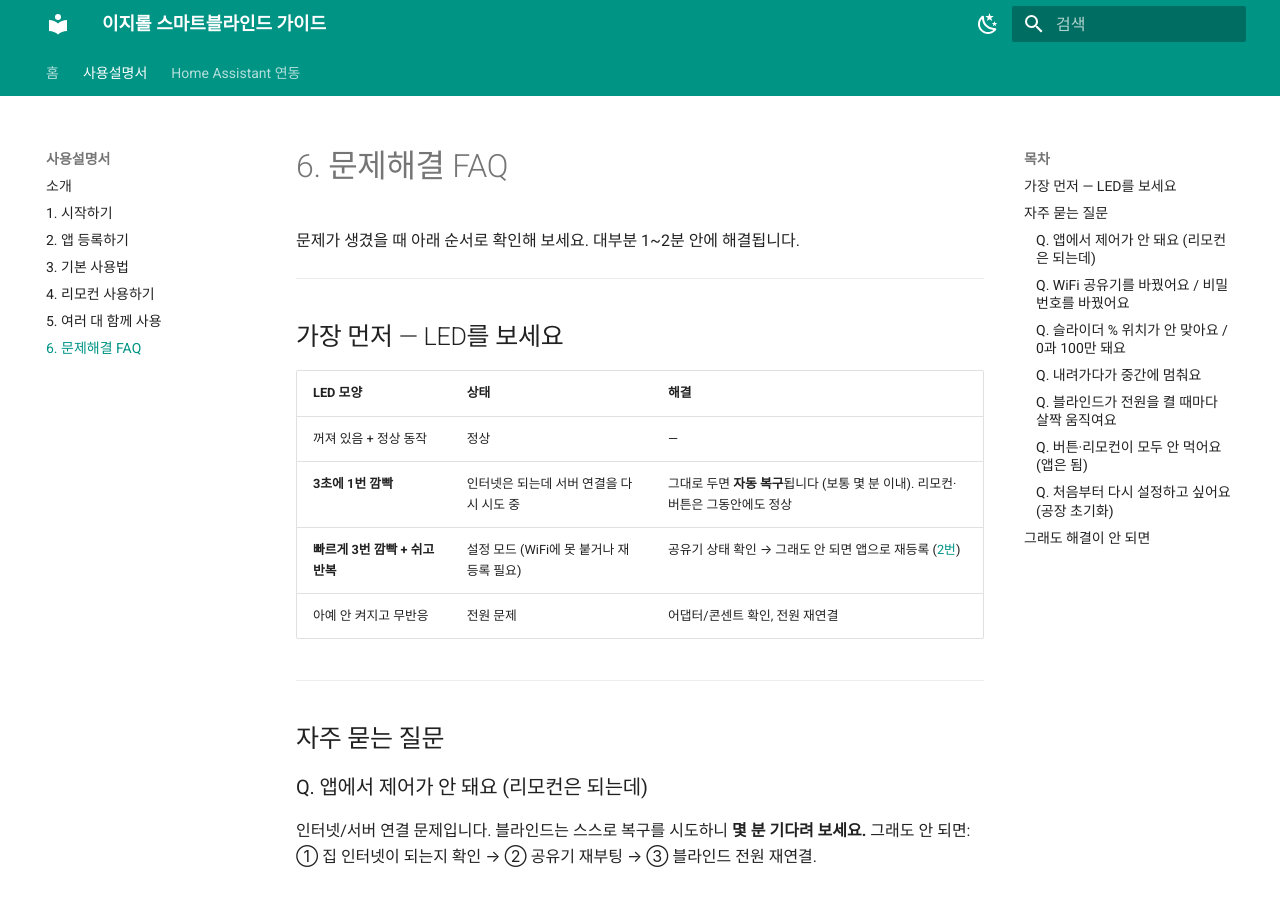
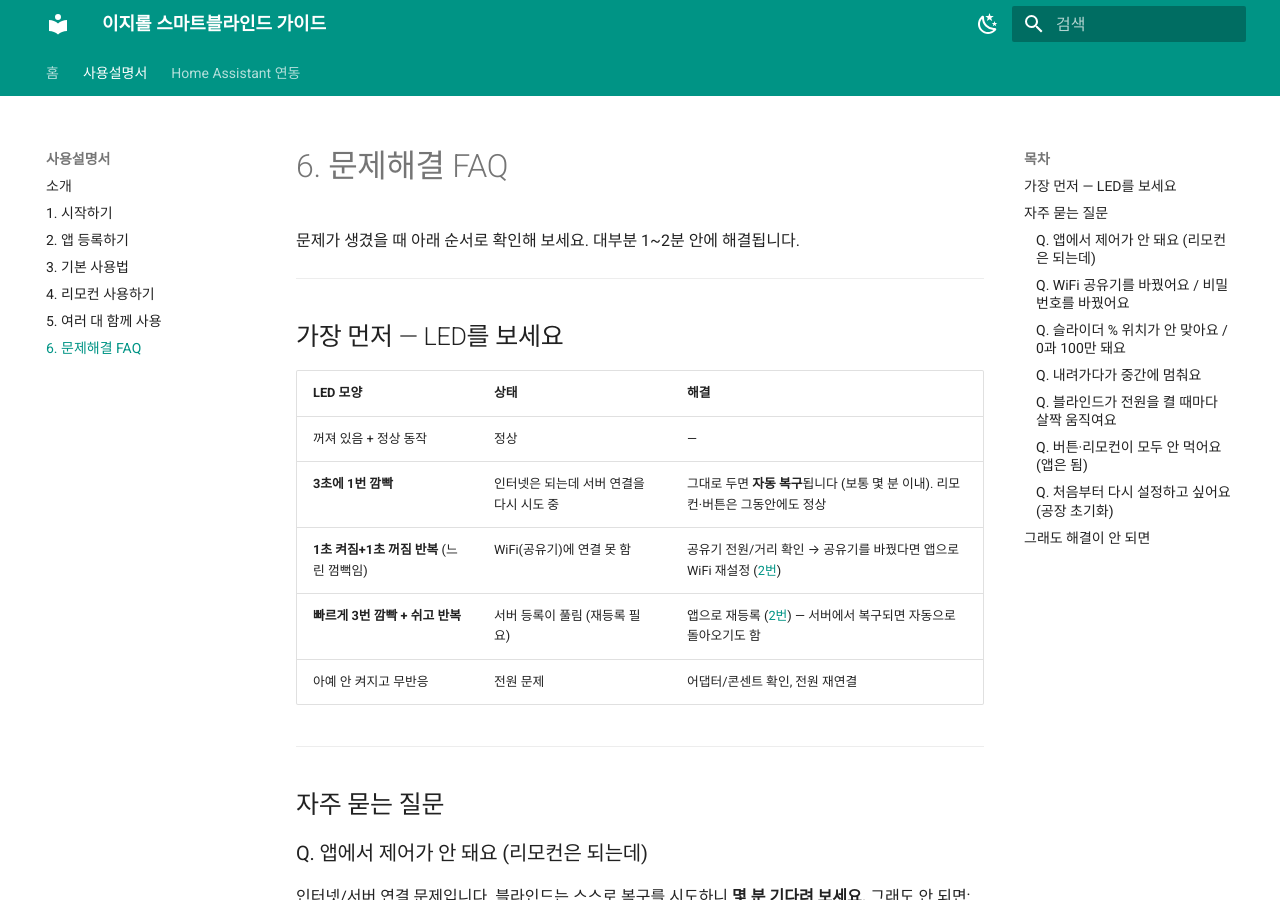
Before and after one commit to easyroll/easyroll.github.io, an MkDocs documentation site: the page built from docs/easyroll/06_문제해결_FAQ.md, in a window 1280 px wide and 900 px high. Built offline with MkDocs 1.6.1 and Material for MkDocs 9.7.7, drawn with Linux system fonts in a browser that asks for light colours.

Commit message:
docs: distinguish AP-fallback LED patterns (WiFi-fail slow blink vs DB-delete triple blink)
Co-Authored-By: Claude Opus 4.8 <noreply@anthropic.com>

```diff
--- a/docs/easyroll/06_문제해결_FAQ.md
+++ b/docs/easyroll/06_문제해결_FAQ.md
@@ -10,7 +10,8 @@
 |---|---|---|
 | 꺼져 있음 + 정상 동작 | 정상 | — |
 | **3초에 1번 깜빡** | 인터넷은 되는데 서버 연결을 다시 시도 중 | 그대로 두면 **자동 복구**됩니다 (보통 몇 분 이내). 리모컨·버튼은 그동안에도 정상 |
-| **빠르게 3번 깜빡 + 쉬고 반복** | 설정 모드 (WiFi에 못 붙거나 재등록 필요) | 공유기 상태 확인 → 그래도 안 되면 앱으로 재등록 ([2번](02_앱_등록하기.md)) |
+| **1초 켜짐+1초 꺼짐 반복** (느린 껌뻑임) | WiFi(공유기)에 연결 못 함 | 공유기 전원/거리 확인 → 공유기를 바꿨다면 앱으로 WiFi 재설정 ([2번](02_앱_등록하기.md)) |
+| **빠르게 3번 깜빡 + 쉬고 반복** | 서버 등록이 풀림 (재등록 필요) | 앱으로 재등록 ([2번](02_앱_등록하기.md)) — 서버에서 복구되면 자동으로 돌아오기도 함 |
 | 아예 안 켜지고 무반응 | 전원 문제 | 어댑터/콘센트 확인, 전원 재연결 |
 
 ---
```
Also changed, not shown: docs/easyroll/01_시작하기.md (+2 -1 lines).
